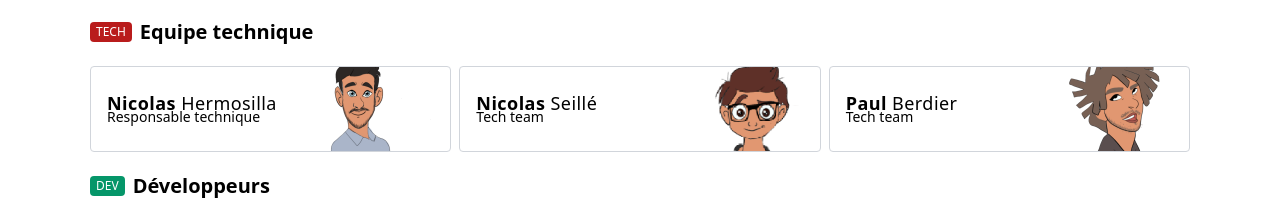
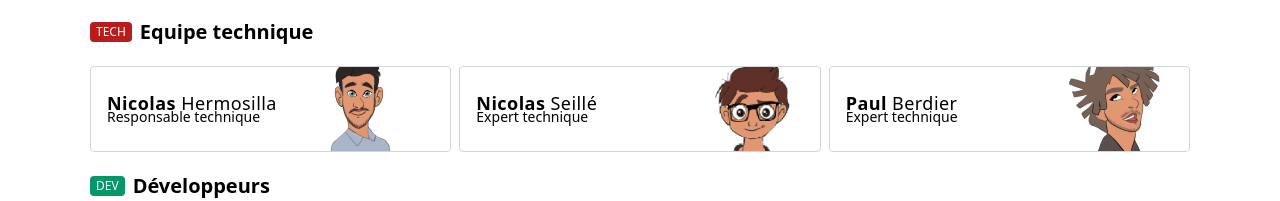
Before and after one commit to vgougeon/aerocap, a Next.js app: page / in a window 1280 px wide. Shown: the part 2896-3097 px from the top of the page. Built offline with nearby package versions, Linux system fonts and the light colour scheme; a web font is replaced by a local one.

Commit message:
Update teamSection.js

```diff
--- a/components/teamSection.js
+++ b/components/teamSection.js
@@ -4,8 +4,8 @@ let persons = [
     { name: "Fadela", lastName: "El Miliani", job: "Chef de projet", team: "Chef de projet", r: -100, t: -50 },
 
     { name: "Nicolas", lastName: "Hermosilla", job:"Responsable technique", team:"Equipe technique", r: -120, t: -35},
-    { name: "Nicolas", lastName: "Seillé", job:"Tech team", team:"Equipe technique", r: -135, t: -65},
-    { name: "Paul", lastName: "Berdier", job:"Tech team", team:"Equipe technique", r: -100, t: -75},
+    { name: "Nicolas", lastName: "Seillé", job:"Expert technique", team:"Equipe technique", r: -135, t: -65},
+    { name: "Paul", lastName: "Berdier", job:"Expert technique", team:"Equipe technique", r: -100, t: -75},
 
     { name: "Théo", lastName: "Arnal", job:"Développeur", team:"Développeurs" , r: -170, t: -35},
     { name: "Raphael", lastName: "Arabeyre", job:"Développeur", team:"Développeurs", r: -110, t: -65},
```
